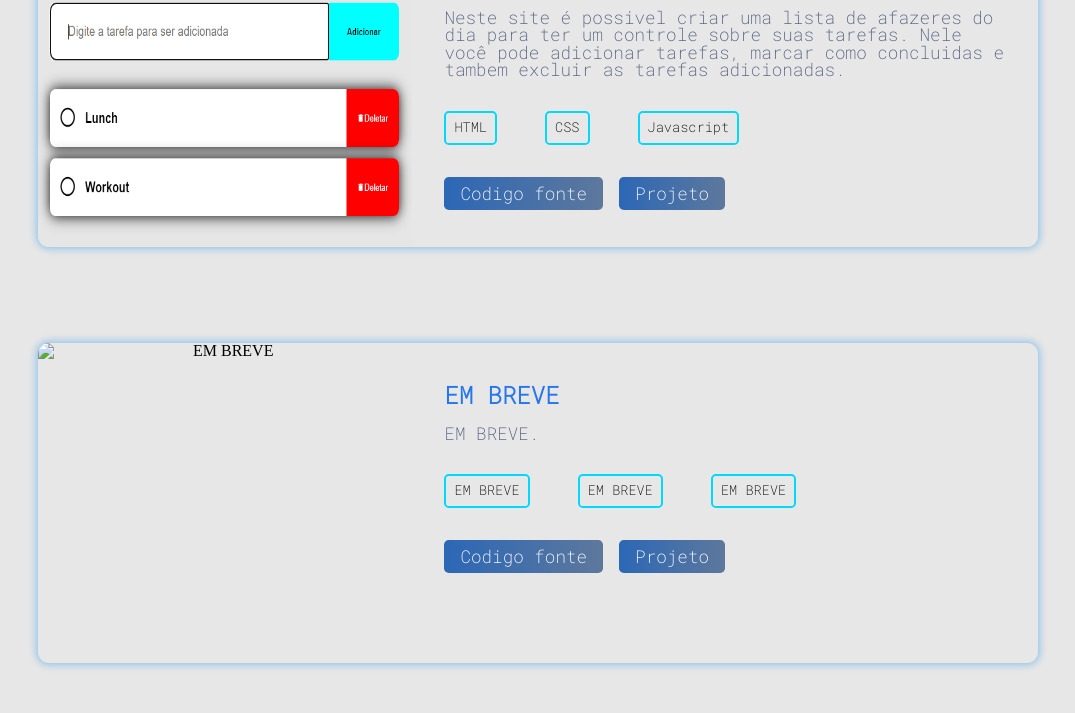
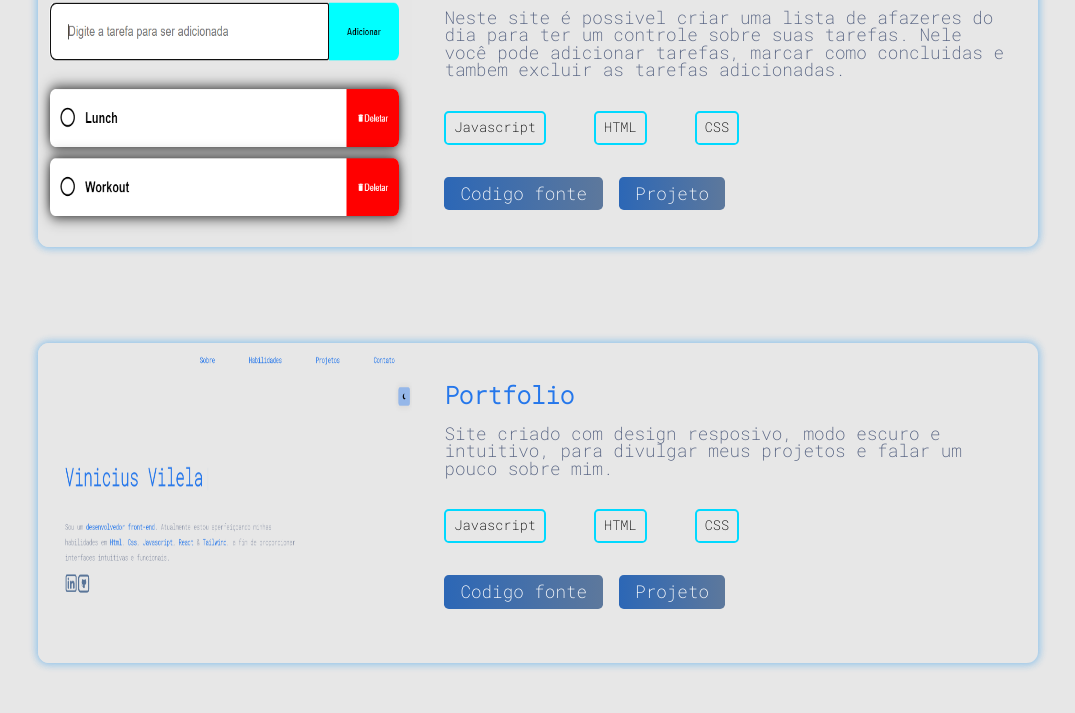
Before and after one commit to viniciusvilelaa/Portfolio, a plain HTML site: page index.html in a window 1280 px wide. Shown: the part 3015-3728 px from the top of the page, without its empty margins (102-1177 px from the left). Drawn offline with nearby package versions, Linux system fonts and the light colour scheme.

Commit message:
Add portfolio project, Add curriculum donwload

```diff
--- a/index.html
+++ b/index.html
@@ -64,7 +64,7 @@
             </div>
             <div class="btn-about">
                 <a href="#contato">Entrar em contato</a>
-                <a id="donwload-btn" href="#">Donwload CV</a>
+                <a id="donwload-btn" href="assets/Curriculo Vinicius Vilela.pdf" download="Curriculo Vinicius Vilela">Donwload CV</a>
             </div>
         </section>
 
@@ -109,9 +109,9 @@
                         <h3>Lista de Tarefas</h3><br>
                         <p>Neste site é possivel criar uma lista de afazeres do dia para ter um controle sobre suas tarefas. Nele você pode adicionar tarefas, marcar como concluidas e tambem excluir as tarefas adicionadas.</p>
                         <div class="skills">
+                            <p>Javascript</p>
                             <p>HTML</p>
                             <p>CSS</p>
-                            <p>Javascript</p>
                         </div>
                         <div class="links">
                             <a id="linkid" target="_blank"  href="https://github.com/viniciusvilelaa/To-Do-Project">Codigo fonte</a>
@@ -121,17 +121,17 @@
                     </div>
                 </div>
                 <div class="project-box">
-                    <img src="assets/projects/x" alt="EM BREVE">
+                    <img src="assets/projects/portfolio.png" alt="EM BREVE">
                     <div class="project-box-text">
-                        <h3>EM BREVE</h3><br>
-                        <p>EM BREVE.</p>
+                        <h3>Portfolio</h3><br>
+                        <p>Site criado com design resposivo, modo escuro e intuitivo, para divulgar meus projetos e falar um pouco sobre mim.</p>
                         <div class="skills">
-                            <p>EM BREVE</p>
-                            <p>EM BREVE</p>
-                            <p>EM BREVE</p>
+                            <p>Javascript</p>
+                            <p>HTML</p>
+                            <p>CSS</p>
                         </div>
                         <div class="links">
-                            <a  target="_blank"  href="https://github.com/viniciusvilelaa/To-Do-Project">Codigo fonte</a>
+                            <a  target="_blank"  href="https://github.com/viniciusvilelaa/Portfolio">Codigo fonte</a>
                             <a href="#">Projeto</a>
                         </div>
                     </div>
```
Also changed, not shown: assets/Projects/portfolio.png (added), 1 other file.
